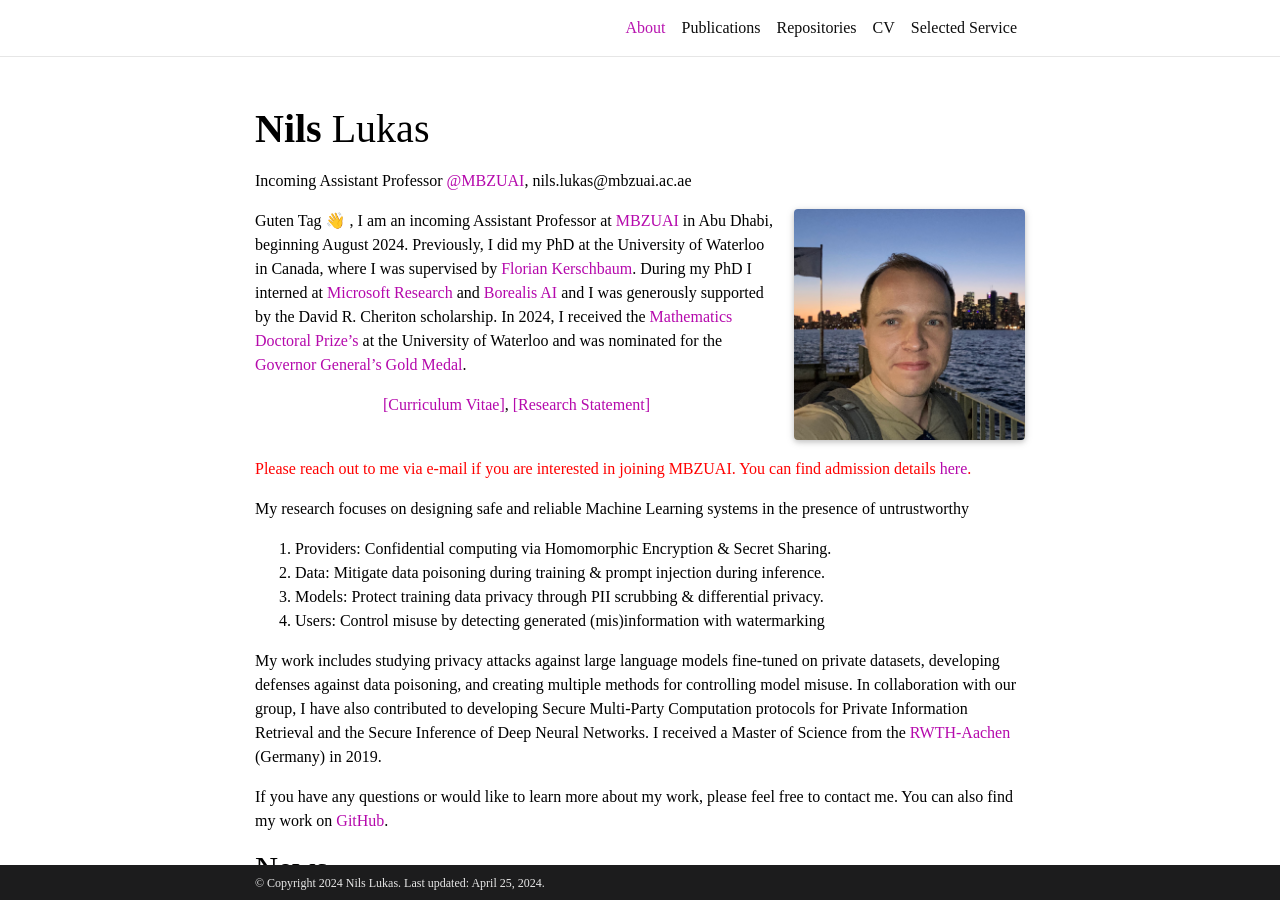
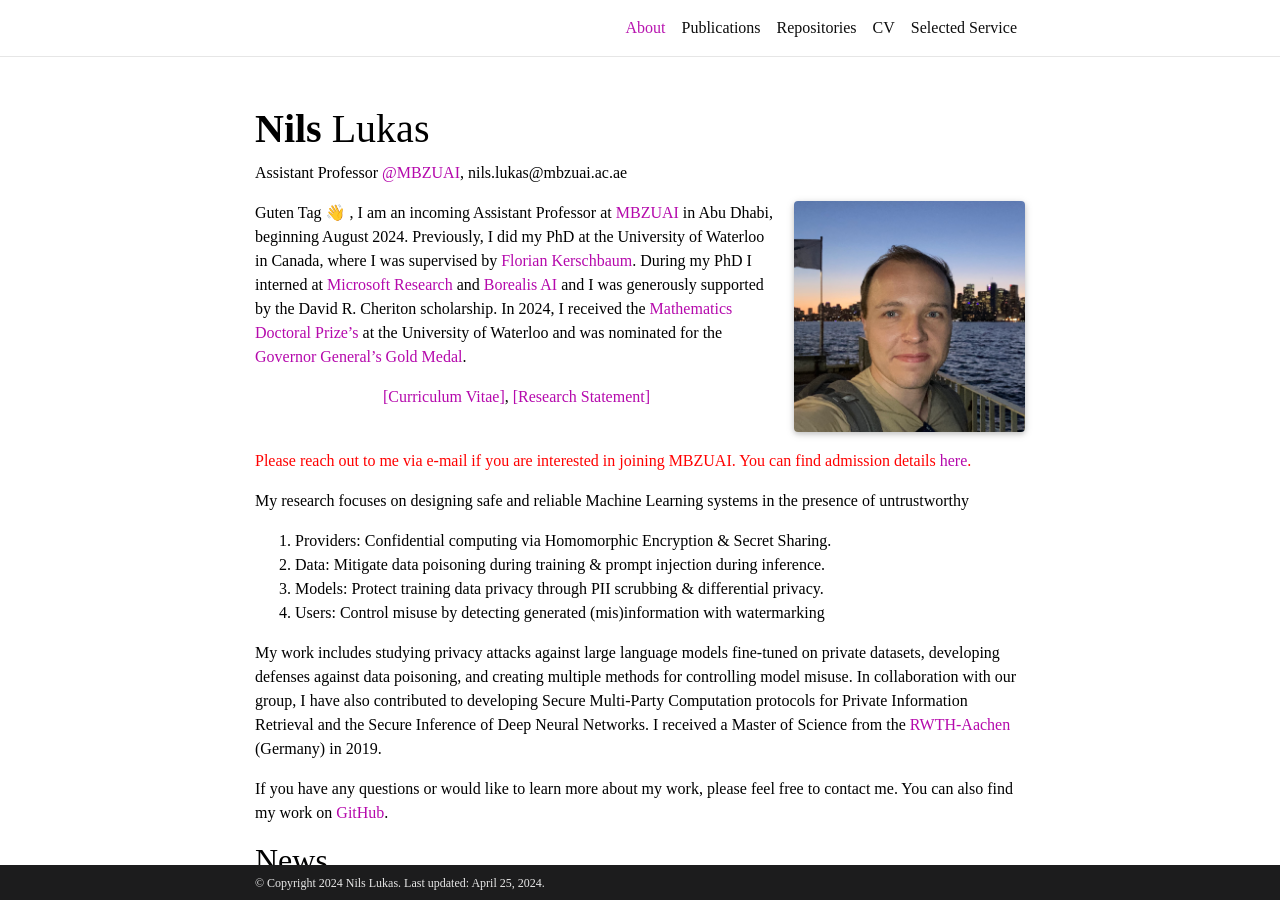
Before and after one commit to nilslukas/nilshendriklukas.github.io, a Jekyll site: the page built from _pages/about.md, in a window 1280 px wide and 900 px high. Built offline with Jekyll 4.4.1, drawn with Linux system fonts in a browser that asks for light colours; full-size pictures stand in for the smaller copies a plugin makes; emoji names are drawn with the system emoji font; comment, search, counter and statistics services are not loaded; a style sheet for code colours, icons or effects is not loaded.

Commit message:
update email

```diff
--- a/_pages/about.md
+++ b/_pages/about.md
@@ -2,14 +2,14 @@
 layout: about
 title: About
 permalink: /
-subtitle: >
-  <p>Incoming Assistant Professor <a href="https://mbzuai.ac.ae/">@MBZUAI</a>, nils.lukas@mbzuai.ac.ae</p>
+subtitle: Assistant Professor <a href="https://mbzuai.ac.ae/">@MBZUAI</a>, nils.lukas@mbzuai.ac.ae
 
 
 profile:
   align: right
   image: nils-profile.jpg
   image_circular: false # crops the image to make it circular
+  address: >
 
 news: true  # includes a list of news items
 selected_papers: true # includes a list of papers marked as "selected={true}"
```
